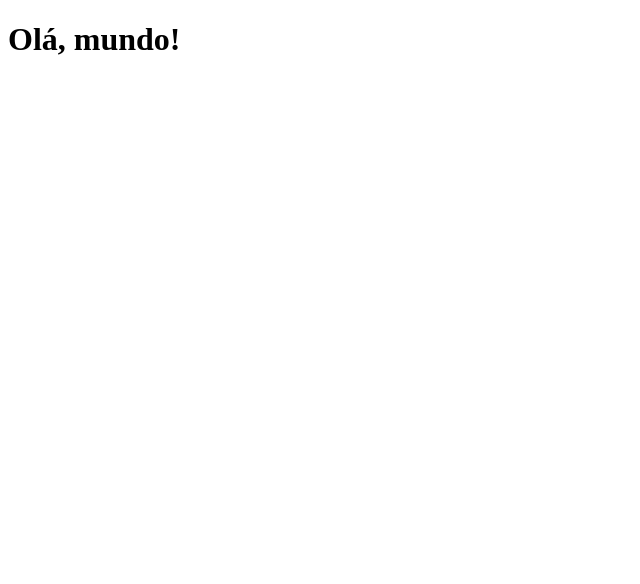
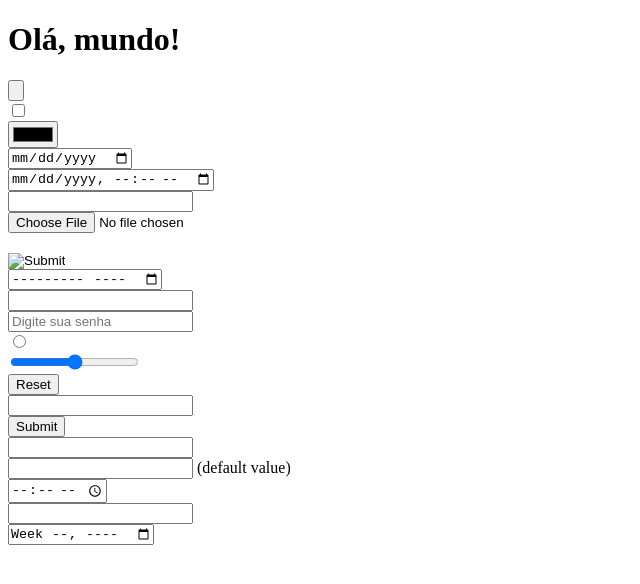
Before and after one commit to kaiquenogue/web-noite-janeiro, a plain HTML site: page Inicial/index.html in a window 1280 px wide. Shown: the whole page, without its empty margins (0-640 px from the left). Drawn offline with Linux system fonts and the light colour scheme.

Commit message:
Add files via upload

```diff
--- a/Inicial/index.html
+++ b/Inicial/index.html
@@ -7,5 +7,28 @@
 </head>
 <body>
     <h1>Olá, mundo!</h1>
+
+<input type="button"> <br/>
+<input type="checkbox"> <br/>
+<input type="color"> <br/>
+<input type="date"> <br/>
+<input type="datetime-local"> <br/>
+<input type="email"> <br/>
+<input type="file"> <br/>
+<input type="hidden"> <br/>
+<input type="image"> <br/>
+<input type="month"> <br/>
+<input type="number"> <br/>
+<input type="password" placeholder="Digite sua senha"> <br/>
+<input type="radio"> <br/>
+<input type="range"> <br/>
+<input type="reset"> <br/>
+<input type="search"> <br/>
+<input type="submit"> <br/>
+<input type="tel"> <br/>
+<input type="text"> (default value) <br/>
+<input type="time"> <br/>
+<input type="url"> <br/>
+<input type="week"> <br/>
 </body>
 </html>
```
